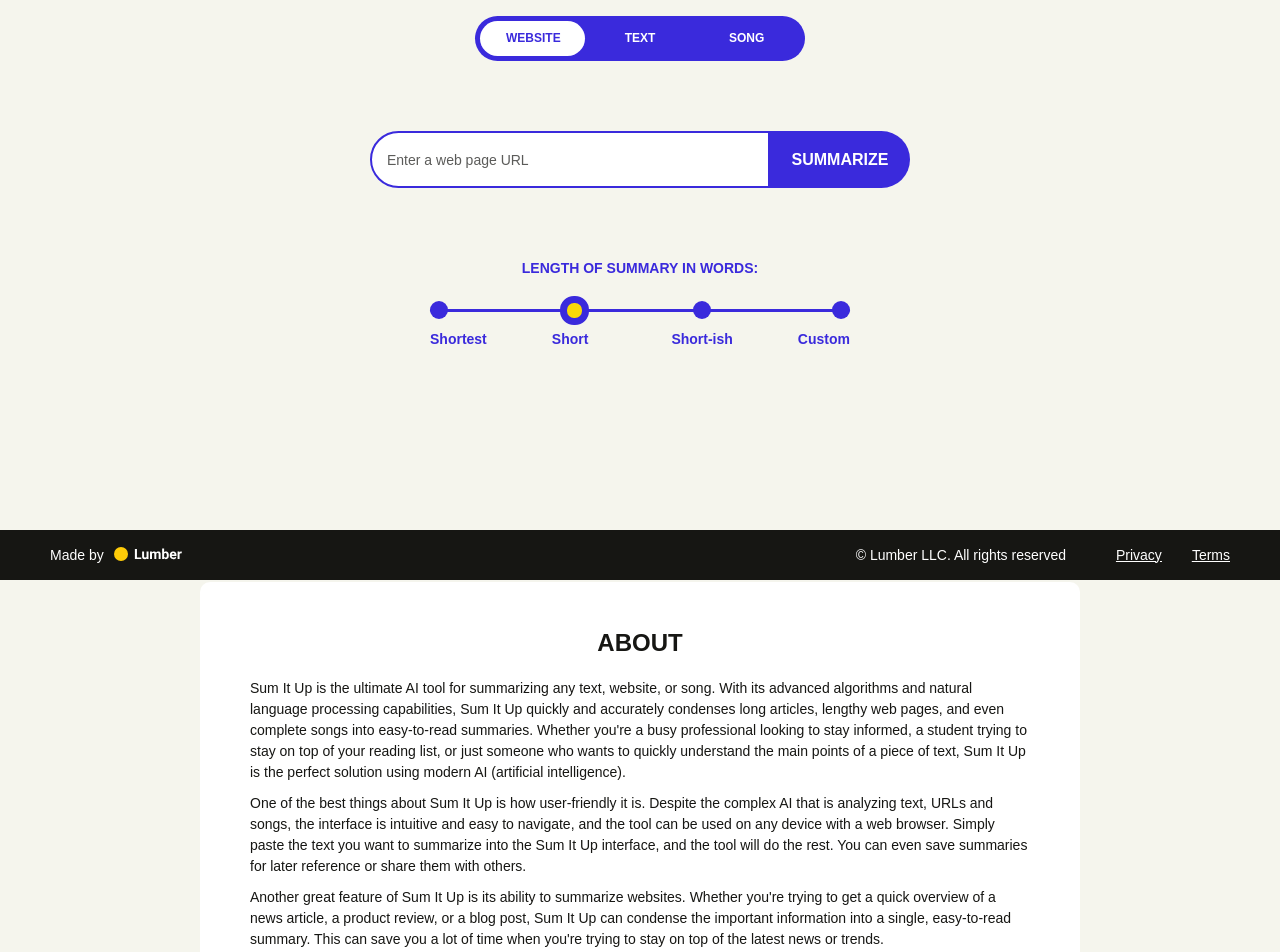
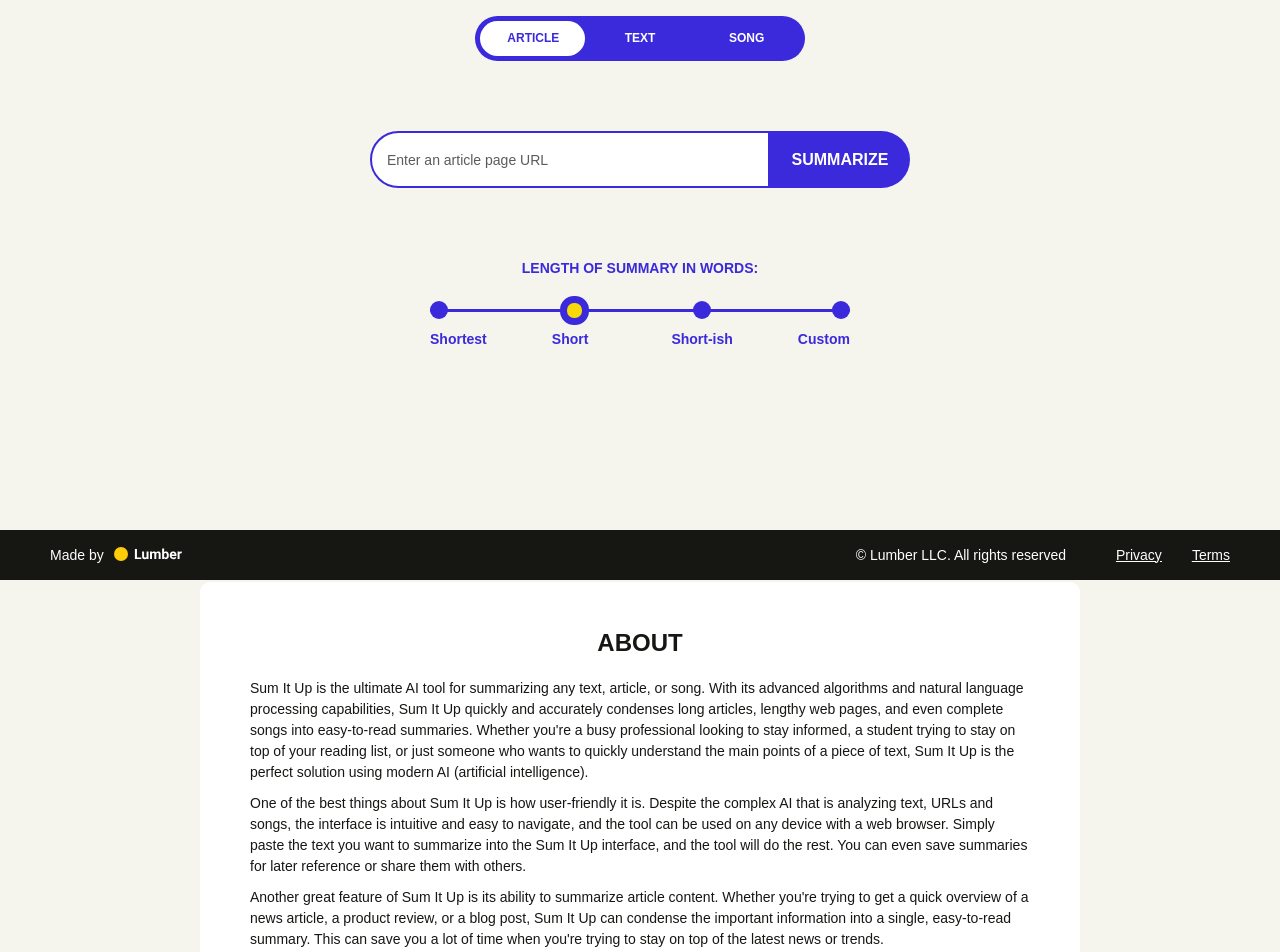
Before and after one commit to lumberdev/sum-it-up, a Next.js app: page / in a window 1280 px wide. Shown: the part 220-1172 px from the top of the page. Built offline with nearby package versions, Linux system fonts and the light colour scheme; no server answers.

Commit message:
fix: change references from Website to article + fix bug where char input error was missing + more flexible url input

```diff
--- a/src/app/clientPage.tsx
+++ b/src/app/clientPage.tsx
@@ -76,6 +76,11 @@ export default function ClientPage({ searchParams }: { searchParams: { [key: str
     text,
     songInfo = "",
   ) => {
+    let validURL = inputUrl;
+    // Readability requires us to send urls with the correct format, but because we want to support more forms of urls (google.com || www.google.com || https://www.google.com etc) we need to append the protocol before we send the data off.
+    if (inputUrl && !/(https:\/\/) | (http:\/\/)/i.test(inputUrl)) {
+      validURL = "http://" + validURL;
+    }
     event.preventDefault();
     setSongDetails(songInfo);
     if (type === "text") {
@@ -83,12 +88,12 @@ export default function ClientPage({ searchParams }: { searchParams: { [key: str
       text?.length && setOriginalContent(text);
       text?.length && setDisplayOriginalContent(text);
     } else {
-      inputUrl?.length && setOriginalContent(inputUrl);
+      validURL?.length && setOriginalContent(validURL);
     }
 
-    trackSubmit({ type: type, length: customLength || summaryLength, input: inputUrl || text || "" });
+    trackSubmit({ type: type, length: customLength || summaryLength, input: validURL || text || "" });
     mutate({
-      url: inputUrl ?? "",
+      url: validURL ?? "",
       wordLimit: Number(customLength || summaryLength),
       type,
       text,
--- a/src/app/layout.tsx
+++ b/src/app/layout.tsx
@@ -11,7 +11,7 @@ export const metadata = {
     maximumScale: 1,
   },
   openGraph: {
-    title: "Sum It Up! | The free AI Summary Tool | Texts, Websites, Songs",
+    title: "Sum It Up! | The free AI Summary Tool | Texts, Articles, Songs",
     description:
       "Use AI to summarize texts, URLs and even song lyrics in seconds. Save time and get the gist of any content effortlessly. Try it now.",
     url: process.env.NEXT_HOST_URL,
--- a/src/components/About.tsx
+++ b/src/components/About.tsx
@@ -6,7 +6,7 @@ const About = () => {
       <div className="mx-auto max-w-[88rem] rounded-[1rem] bg-white px-10 py-20 md:px-20">
         <h4 className="mb-8 text-center text-xl font-bold md:mb-10 md:text-heading3">ABOUT</h4>
         <p className="mb-4">
-          Sum It Up is the ultimate AI tool for summarizing any text, website, or song. With its advanced algorithms and
+          Sum It Up is the ultimate AI tool for summarizing any text, article, or song. With its advanced algorithms and
           natural language processing capabilities, Sum It Up quickly and accurately condenses long articles, lengthy
           web pages, and even complete songs into easy-to-read summaries. Whether you&apos;re a busy professional
           looking to stay informed, a student trying to stay on top of your reading list, or just someone who wants to
@@ -20,8 +20,8 @@ const About = () => {
           will do the rest. You can even save summaries for later reference or share them with others.
         </p>
         <p className="mb-4">
-          Another great feature of Sum It Up is its ability to summarize websites. Whether you&apos;re trying to get a
-          quick overview of a news article, a product review, or a blog post, Sum It Up can condense the important
+          Another great feature of Sum It Up is its ability to summarize article content. Whether you&apos;re trying to
+          get a quick overview of a news article, a product review, or a blog post, Sum It Up can condense the important
           information into a single, easy-to-read summary. This can save you a lot of time when you&apos;re trying to
           stay on top of the latest news or trends.
         </p>
@@ -30,7 +30,7 @@ const About = () => {
           inspiration or just someone who wants to understand the main themes of a song, Sum It Up can help. With its
           advanced analysis capabilities, Sum It Up can identify the key lyrics and themes of any song, making it a
           valuable tool for anyone who wants to get a better understanding of the music they love. All in all, Sum It Up
-          is the best tool for summarizing any text, website or song. Try it today and see for yourself how much time
+          is the best tool for summarizing any text, article or song. Try it today and see for yourself how much time
           and effort it can save you.
         </p>
       </div>
--- a/src/components/Input/Input.tsx
+++ b/src/components/Input/Input.tsx
@@ -16,7 +16,7 @@ const Input = ({
   onInputChange: (properties: { type: string }) => any;
   onLengthChange: (properties: { length: number }) => any;
 }) => {
-  const [inputTypeSelected, setInputTypeSelected] = useState<InputType>(InputType.WEBSITE);
+  const [inputTypeSelected, setInputTypeSelected] = useState<InputType>(InputType.ARTICLE);
   const [summaryLength, setSummaryLength] = useState("200");
   const [customLength, setCustomLength] = useState("");
 
@@ -32,7 +32,7 @@ const Input = ({
   return (
     <Container>
       <div className="mx-auto w-full py-20 text-center">
-        <div className="relative mx-auto mb-12 md:mb-[7rem] inline-flex h-[4.5rem] w-full max-w-[28rem] items-center justify-center rounded-full bg-primary p-2 text-white md:max-w-[33rem]">
+        <div className="relative mx-auto mb-12 inline-flex h-[4.5rem] w-full max-w-[28rem] items-center justify-center rounded-full bg-primary p-2 text-white md:mb-[7rem] md:max-w-[33rem]">
           {(Object.keys(InputType) as Array<keyof typeof InputType>).map((key) => (
             <button
               key={key}
@@ -50,7 +50,7 @@ const Input = ({
             } ${inputTypeSelected === InputType.SONG && "!left-2/3 !right-2"}`}
           ></span>
         </div>
-        {inputTypeSelected === InputType.WEBSITE && (
+        {inputTypeSelected === InputType.ARTICLE && (
           <WebsiteInputField
             handleFormSubmit={handleFormSubmit}
             summaryLength={summaryLength}
--- a/src/components/Input/InputField/TextInputField.tsx
+++ b/src/components/Input/InputField/TextInputField.tsx
@@ -45,17 +45,15 @@ const TextInputField = ({
       <form
         onSubmit={(event: React.SyntheticEvent) => {
           if (inputValue.length < minChars) {
-            setInputError(
-              `Input must be at least ${minChars} characters long, currently at ${inputValue.length} characters`,
-            );
+            setInputError(`Input must be at least ${minChars} characters long`);
             event.preventDefault();
             return;
           }
           handleFormSubmit(event, type, summaryLength, customLength, "", inputValue);
         }}
       >
-        <div className="flex w-full flex-col rounded-md">
-          <div className="group mb-12 block min-h-[26rem] w-full resize-none overflow-hidden rounded-[20px] border-2  border-primary  bg-white ring-inset focus-within:ring-2 md:rounded-[30px]">
+        <div className="relative flex w-full flex-col rounded-md">
+          <div className=" group  mb-12 block min-h-[26rem] w-full resize-none overflow-hidden rounded-[20px] border-2  border-primary  bg-white ring-inset focus-within:ring-2 md:rounded-[30px]">
             <textarea
               className="block h-full min-h-[26rem] w-full resize-none overflow-y-auto  bg-transparent p-8 text-base font-medium outline-none transition-all placeholder:font-normal  placeholder:text-dark/70 md:p-12"
               name="text-input"
@@ -71,9 +69,7 @@ const TextInputField = ({
             </div>
           </div>
           {inputError.length > 0 && (
-            <div className=" absolute top-0 mx-auto w-full bg-white py-1 text-center text-primary opacity-80">
-              {inputError}
-            </div>
+            <div className="absolute top-0 mx-auto w-full  py-1 text-center text-primary opacity-80">{inputError}</div>
           )}
         </div>
 
--- a/src/components/Input/InputField/WebsiteInputField.tsx
+++ b/src/components/Input/InputField/WebsiteInputField.tsx
@@ -18,6 +18,8 @@ const WebsiteInputField = ({
 }) => {
   const [inputUrl, setInputUrl] = useState<string>("");
   const type = "article";
+  const urlRegex = /^(http\:\/\/|https\:\/\/)?([a-z0-9]*\.)+[a-z0-9].*$/i; // Match https or http or not, match hostname, match a domain, match anything else
+
   return (
     <div className="mx-auto max-w-[54rem] animate-fadeIn">
       <form
@@ -29,13 +31,12 @@ const WebsiteInputField = ({
         <div className="mx-auto flex w-full flex-col justify-center md:flex-row">
           <input
             className="mb-8 flex h-20 items-center justify-center rounded-full border-2 border-primary px-4 pl-6 font-medium transition-all duration-200 placeholder:font-normal placeholder:!text-dark/70 focus:outline-none focus:ring-2 focus:ring-inset md:mb-0 md:h-[5.7rem] md:flex-1 md:rounded-r-none"
-            type="url"
-            name="website-url"
+            name="article-url"
             value={inputUrl}
-            placeholder="Enter a web page URL"
+            placeholder="Enter an article page URL"
             required
             onChange={(e) => {
-              if (!e.target.validity) e.target.setCustomValidity("Please enter a valid URL starting with https://");
+              if (!urlRegex.test(e.target.value)) e.target.setCustomValidity("Please enter a valid URL");
               else e.target.setCustomValidity("");
               setInputUrl(e.target.value);
             }}
--- a/src/components/Input/InputPageHeader.tsx
+++ b/src/components/Input/InputPageHeader.tsx
@@ -19,7 +19,7 @@ const InputPageHeader = ({ handleNewSearchBtnClick }: { handleNewSearchBtnClick:
           </div>
         </div>
         <div className="mx-auto mt-7 px-12 text-base font-bold text-dark md:mt-0 md:max-w-[70%] md:text-xl lg:max-w-none">
-          Get an instant summary of any text, website content (URL) or song for free.
+          Get an instant summary of any text, article content (URL) or song for free.
         </div>
       </Container>
     </header>
--- a/src/types.ts
+++ b/src/types.ts
@@ -57,7 +57,7 @@ export interface CustomRequest<T> extends NextApiRequest {
 }
 
 export enum InputType {
-  WEBSITE = "Website",
+  ARTICLE = "Article",
   TEXT = "Text",
   SONG = "Song",
 }
```
